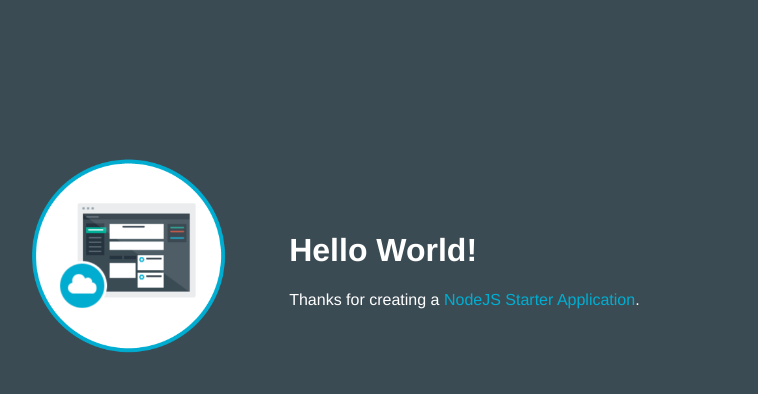
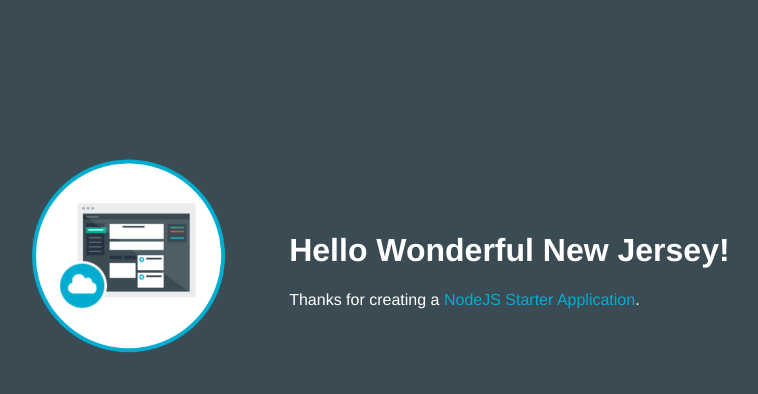
Before and after one commit to mjtorsiello/NewJersey, a website: page public/index.html in a window 1280 px wide. Shown: the whole page, without its empty margins (253-1011 px from the left). Drawn offline with Linux system fonts and the light colour scheme.

Commit message:
Changed title

```diff
--- a/public/index.html
+++ b/public/index.html
@@ -16,7 +16,7 @@
           <img class = "newappIcon" src="images/newapp-icon.png">
         </td>
         <td>
-          <h1 id="message">Hello World!</h1>
+          <h1 id="message">Hello Wonderful New Jersey!</h1>
           <p class='description'></p> Thanks for creating a <span class = "blue">NodeJS Starter Application</span>.
         </td>
       </tr>
```
Also changed, not shown: 1 other file.
